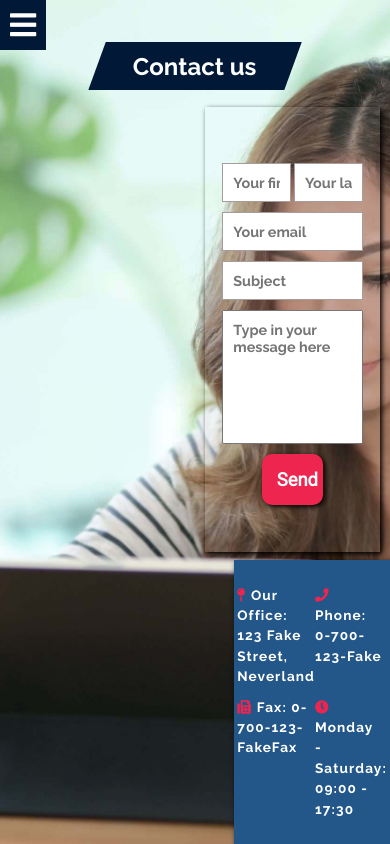
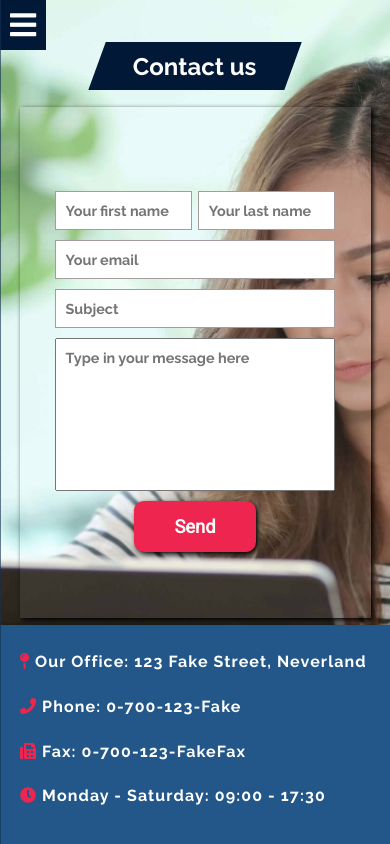
Before and after one commit to jjcreator/business-page, a React (Create React App) app: page /contact in a window 390 px wide. Built offline with nearby package versions, Linux system fonts and the light colour scheme.

Commit message:
fixed navbar, mobile navbar, changed m.q. for contact

```diff
--- a/src/App.css
+++ b/src/App.css
@@ -4,8 +4,8 @@
   background: #edf3f2;
   background: linear-gradient(107deg, rgba(237,243,242,1) 20%, rgba(255,255,255,1) 50%, rgba(237,243,242,1) 80%);
   z-index: 20;
-  width: 89%;
-  margin: 0 0 0 11%;
+  width: calc(100% - 180px);
+  margin: 0 0 0 180px;
   padding: 0;
   position: relative;
   height: 100%;
@@ -80,10 +80,7 @@ a {
 
 
 
-@media screen and (max-width: 1150px) {
-
-}
-@media (max-width: 850px) {
+@media (max-width: 1000px) {
   .pageContainer {
     width: 100%;
     margin: 0;
@@ -94,9 +91,6 @@ a {
     /* change hardcoded properties from react-animate-on-scroll so there are no animations on mobile */
     opacity: 1 !important;
   }
-}
-
-@media (max-width: 850px) {
   @keyframes expand {
     0% {
         width: 0px
--- a/src/App.js
+++ b/src/App.js
@@ -7,7 +7,7 @@ import About from './components/AboutPage/About';
 import Contact from './components/ContactPage/Contact';
 import MobileNavbar from './components/MobileNavbar';
 
-const imageSources = [,"./images/city.jpg", "./images/email.jpg", "./images/man-in-black-holding-phone-618613.jpg", "./images/people.jpg", "./images/phone.jpg", "./images/team.jpg"];
+const imageSources = ["images/city.jpg", "images/email.jpg", "images/man-in-black-holding-phone-618613.jpg", "images/people.jpg", "images/phone.jpg", "images/team.jpg"];
 
 function App() {
 
--- a/src/components/ContactPage/Form.js
+++ b/src/components/ContactPage/Form.js
@@ -57,8 +57,8 @@ function Form() {
         <h2 className={styles.contactHeader}>Contact form</h2>
         <form id={styles.form} onSubmit={handleSubmit}>
                 <div id={styles.nameGroup}>
-                    <input className={styles.name} placeholder="Your first name" type="text" name="firstName" value={messageData.firstName} onChange={handleFormInputChange} required pattern="\p{L}+\s\p{L}+"/>
-                    <input className={styles.name} placeholder="Your last name" type="text" required pattern="\p{L}+\s\p{L}+" name="lastName" value={messageData.lastName} onChange={handleFormInputChange}/>
+                    <input className={styles.name} placeholder="Your first name" type="text" name="firstName" value={messageData.firstName} onChange={handleFormInputChange} required pattern="\p{L}+\s\p{L}+\"/>
+                    <input className={styles.name} placeholder="Your last name" type="text" required pattern="\p{L}+\s\p{L}+\" name="lastName" value={messageData.lastName} onChange={handleFormInputChange}/>
                 </div>
                 <input placeholder="Your email" type="email" name="email" value={messageData.email} onChange={handleFormInputChange} required pattern="^\w+([\.-]?\w+)*@\w+([\.-]?\w+)*(\.\w{2,3})+$"/>
                 <input type="text" required placeholder="Subject" name="title" value={messageData.title} onChange={handleFormInputChange}/>
--- a/src/components/MobileNavbar.js
+++ b/src/components/MobileNavbar.js
@@ -1,45 +1,16 @@
-import React, {useState, useEffect} from 'react'
+import React, {useState} from 'react'
 import styles from "../modules/mobileNavbarStyle.module.css"
 import { NavLink } from "react-router-dom"
 import { HashLink } from "react-router-hash-link"
 
 function MobileNavbar() {
 
-    const [windowWidth, setWindowWidth] = useState(window.innerWidth)
-
-    useEffect(()=> {
-        window.addEventListener("resize", ()=> {
-            setWindowWidth(window.innerWidth)
-        });
-        return () => {
-            window.removeEventListener("resize", ()=> {
-                setWindowWidth(window.innerWidth)
-            });
-        }
-    }, []);
-
-    useEffect(()=> {
-        if (windowWidth > 900) {
-            setIsVisible({
-                hamburger: {
-                    display: "block",
-                },
-                menu : {
-                    display: "none",
-                    animation: "none"
-                }
-            })
-        }
-
-    },[windowWidth])
-
     const [isVisible, setIsVisible] = useState({
         hamburger: {
             display: "block",
         },
         menu : {
-            display: "none",
-            animation: "none"
+            transform: "translateX(-100%)"
         }
     });
 
@@ -50,18 +21,17 @@ function MobileNavbar() {
                     display: "none"
                 },
                 menu : {
-                    display: "flex",
-                    animation: "slideInLeft 0.5s"
+                    transform: "translateX(0)"
                 }
             });
+
         }
         else setIsVisible({
             hamburger: {
                 display: "block"
             },
             menu: {
-                display: "none",
-                animation: "none"
+                transform: "translateX(-100%)"
             }
         })
     }
@@ -71,7 +41,6 @@ function MobileNavbar() {
             <i id={styles.mobileIcon} className="fas fa-bars" style={isVisible.hamburger} onClick={toggleMobileMenu}/>
             <div className={styles.mobileNavbarBody} style={isVisible.menu}>
                 <i id={styles.mobileExitIcon} onClick={toggleMobileMenu} className="fas fa-times"/>
-
                 <div className={`flexColumn ${styles.mobileHomeLinks}`}>
                     <NavLink id={styles.mobileHomeLink} exact to="/" onClick={toggleMobileMenu}>Home</NavLink>
                     <HashLink to="/#mission" onClick={toggleMobileMenu}>mission</HashLink>
--- a/src/modules/contactStyle.module.css
+++ b/src/modules/contactStyle.module.css
@@ -152,17 +152,104 @@
 }
 
 @media screen and (max-width: 1100px) {
+    .flexWrapper {
+        width: 48%;
+    }
+}
+
+@media screen and (max-width: 1000px) {
+
+    #mainContactBox {
+        flex-direction: column;
+        justify-content: flex-end;
+        padding: 0px;
+        height: 100%;
+        margin-top: 2vh;
+        align-items: center;
+    }
+
+    .flexWrapper {
+        width: 100%;
+    }
+
     .flexWrapper:first-of-type {
-        width: 50%;
+        height: 70%;
+        justify-content: center;
     }
 
     .flexWrapper:nth-of-type(2) {
-        width: 40%;
+        flex-direction: row;
+        width: 100%;
+        margin-top: 2%;
+        height: 20%;
     }
 
     #form {
-        padding: 0;
+        width: 60%;
     }
+
+    #form input {
+        font-size: 1.8rem;
+    }
+
+    #form textarea {
+        font-size: 1.8rem;
+        height: 30%;
+    }
+
+    #form button {
+        font-size: 2.3rem;
+        margin-bottom: 0;
+    }
+
+    #contactCard {
+        width: 100%;
+        height: 100%;
+    }
+
+    #contactCardList {
+        height: 100%;
+        display: grid;
+        grid-template-columns: 1fr 1fr;
+        background-color: var(--secondary-color);
+        color: var(--text-color);
+        flex-direction: row;
+    }
+
+    #contactCardList li {
+        font-size: 1.7rem;
+        height: 100%;
+        width: 95%;
+    }
+
+    .contactHeader {
+        display: none;
+    }
+}
+
+@media screen and (max-width: 750px) {
+    #form {
+        width: 80%
+    }
+    .flexWrapper:nth-of-type(2) {
+        height: 30%;
+    }
+    #contactCardList {
+        display: flex;
+        flex-direction: column;
+    }
+    #contactCardList li {
+        font-size: 2rem;
+        height: 100%;
+        width: 100%;
+    }
+}
+
+@media screen and (max-width: 550px) {
+    #form {
+        width: 90%
+    }
+
 }
 
 @media screen and (max-width: 900px) and (orientation: landscape) {
@@ -222,70 +309,7 @@
     }
 }
 
-@media screen and (max-width: 750px) {
 
-    .flexWrapper {
-        width: 100%;
-    }
-
-    #mainContactBox {
-        flex-direction: column;
-        justify-content: space-between;
-        padding: 0;
-        height: 100%;
-        margin-top: 2vh;
-    }
-
-    #form {
-        width: 90%;
-    }
-
-    #form input {
-        font-size: 1.8rem;
-    }
-
-    #form textarea {
-        font-size: 1.8rem;
-        height: 30%;
-    }
-
-    #form button {
-        font-size: 2.3rem;
-        margin-bottom: 0;
-    }
-
-    #contactCard {
-        width: 100%;
-    }
-
-    #contactCardList {
-        height: 100%;
-        display: grid;
-        grid-template-columns: 1fr 1fr;
-        background-color: var(--secondary-color);
-        color: var(--text-color);
-    }
-
-    #contactCardList li {
-        font-size: 1.7rem;
-        height: 100%;
-        width: 95%;
-    }
-
-    .flexWrapper:first-of-type {
-        flex: 1;
-    }
-
-    .flexWrapper:nth-of-type(2) {
-        flex-direction: row;
-        align-items: flex-end;
-        flex-basis: 20%;
-        margin-top: 2%;
-    }
-    .contactHeader {
-        display: none;
-    }
-}
 
 @media screen and (max-width: 600px) and (orientation: landscape) {
     #contact > :first-child {
--- a/src/modules/mobileNavbarStyle.module.css
+++ b/src/modules/mobileNavbarStyle.module.css
@@ -7,14 +7,15 @@
     position: fixed;
     top: 0;
     left: 0;
-    width: 30%;
+    width: 25%;
     height: 100vh;
-    z-index: 40;
+    z-index: 240;
     display: flex;
     flex-direction: column;
     justify-content: center;
     align-items: center;
     box-shadow: inset -5px 0px 10px -8px black;
+    transition: all 200ms ease-in;
 }
 
 .mobileNavbarBody a, #mobileHomeLink {
@@ -31,7 +32,7 @@
     padding: 10px;
     margin: 10px;
     text-transform: lowercase;
-    font-size: 18px;
+    font-size: 16px;
 }
 
 #mobileIcon {
@@ -65,15 +66,15 @@
     }
 }
 
-@media screen and (max-width: 850px) {
+@media screen and (max-width: 1000px) {
     .mobileNavigation {
         display: block;
     }
 }
 
-@media (max-width: 850px) and (orientation: landscape) {
+@media (max-width: 1000px) and (orientation: landscape) {
     .mobileNavbarBody {
-        width: 40%;
+        width: 25%;
     }
     .mobileNavbarBody a, #mobileHomeLink {
         font-size: 20px;
@@ -85,13 +86,13 @@
 
 @media screen and (max-width: 650px) {
     .mobileNavbarBody {
-        width: 40%;
+        width: 35%;
     }
     .mobileNavbarBody a, #mobileHomeLink {
-        font-size: 20px;
+        font-size: 18px;
     }
     .mobileHomeLinks a {
-        font-size: 15px;
+        font-size: 14px;
     }
 }
 
--- a/src/modules/navbarStyle.module.css
+++ b/src/modules/navbarStyle.module.css
@@ -1,6 +1,6 @@
 .myNavbar {
     height: 100%;
-    width: 11%;
+    width: 180px;
     justify-content: flex-start;
     background-color: var(--secondary-color);
     position: fixed;
@@ -115,7 +115,7 @@
     }
 }
 
-@media (max-width: 850px) {
+@media (max-width: 1000px) {
     .myNavbar {
       display: none;
     }
```
